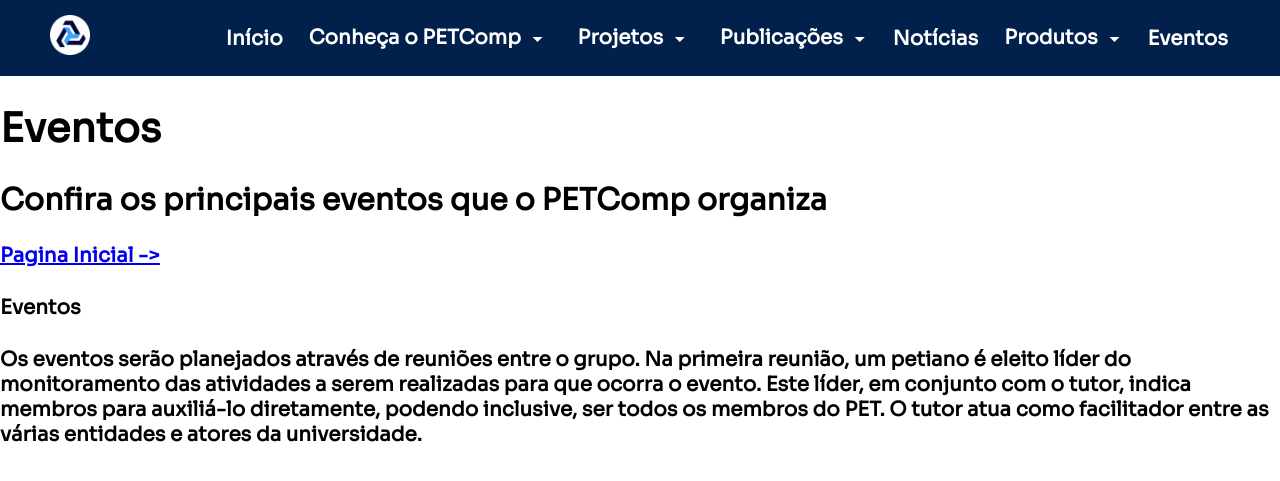
After one commit to artur-pedro/petcomp-newwebsite, a PHP site: page /eventos.php in a window 1280 px wide. The commit adds this page. Shown: the top 481 px of the page. Run offline with PHP 8.4, Linux system fonts and the light colour scheme.

Commit message:
pagina eventos

```diff
--- /dev/null
+++ b/eventos.php
@@ -0,0 +1,32 @@
+<!DOCTYPE html>
+<html lang="pt-BR">
+<head>
+    <meta charset="UTF-8">
+    <meta name="viewport" content="width=device-width, initial-scale=1.0">
+    <title>Eventos</title>
+    <link rel="icon" href="./assets/images/logos/PETComp.png">
+
+    <link href="https://fonts.googleapis.com/css2?family=Roboto:wght@100;300;400;500;700;900&display=swap" rel="stylesheet">
+    <link href="https://fonts.googleapis.com/icon?family=Material+Icons" rel="stylesheet">
+    <link href="https://fonts.googleapis.com/css2?family=Montserrat:wght@200;400&display=swap" rel="stylesheet">
+    <link href="https://fonts.googleapis.com/css2?family=Mada:wght@400;700&display=swap" rel="stylesheet">
+
+    <link rel="stylesheet" href="css/eventos.css">
+
+</head>
+
+<body>
+    <?php include('header.php') ?>
+    <main>
+        <div class="acess-title">
+            <h1>Eventos</h1>
+            <h2>Confira os principais eventos que o PETComp organiza</h2>
+            <a href="#" class="acess-link"> Pagina Inicial -> </a>
+            <h4> Eventos </h4>
+        </div>
+        <div>
+            <h4>Os eventos serão planejados através de reuniões entre o grupo. Na primeira reunião, um petiano é eleito líder do monitoramento das atividades a serem realizadas para que ocorra o evento. Este líder, em conjunto com o tutor, indica membros para auxiliá-lo diretamente, podendo inclusive, ser todos os membros do PET. O tutor atua como facilitador entre as várias entidades e atores da universidade.</h4>
+        </div>
+    </main>
+</body>
+</html>
--- a/header.php
+++ b/header.php
@@ -51,7 +51,7 @@
                         <a href="#">PodCast</a>
                     </div>
                 </div>
-                <a href="#">Eventos</a>
+                <a href="eventos.php">Eventos</a>
             </div>
         </nav>
     </header>
--- a/index.php
+++ b/index.php
@@ -181,7 +181,7 @@ function truncarTitulo($titulo, $limite = 30) {
             <h3 class="activities-subtitle" style="font-size: 25px;">
                 Eventos
             </h3>
-            <a href=""><button class="saibamaisbtn">Saiba mais</button></a>
+            <a href="eventos.php"><button class="saibamaisbtn">Saiba mais</button></a>
         </div>
 
         <div class="activities-card">
```
Also changed, not shown: css/eventos.css (added).
